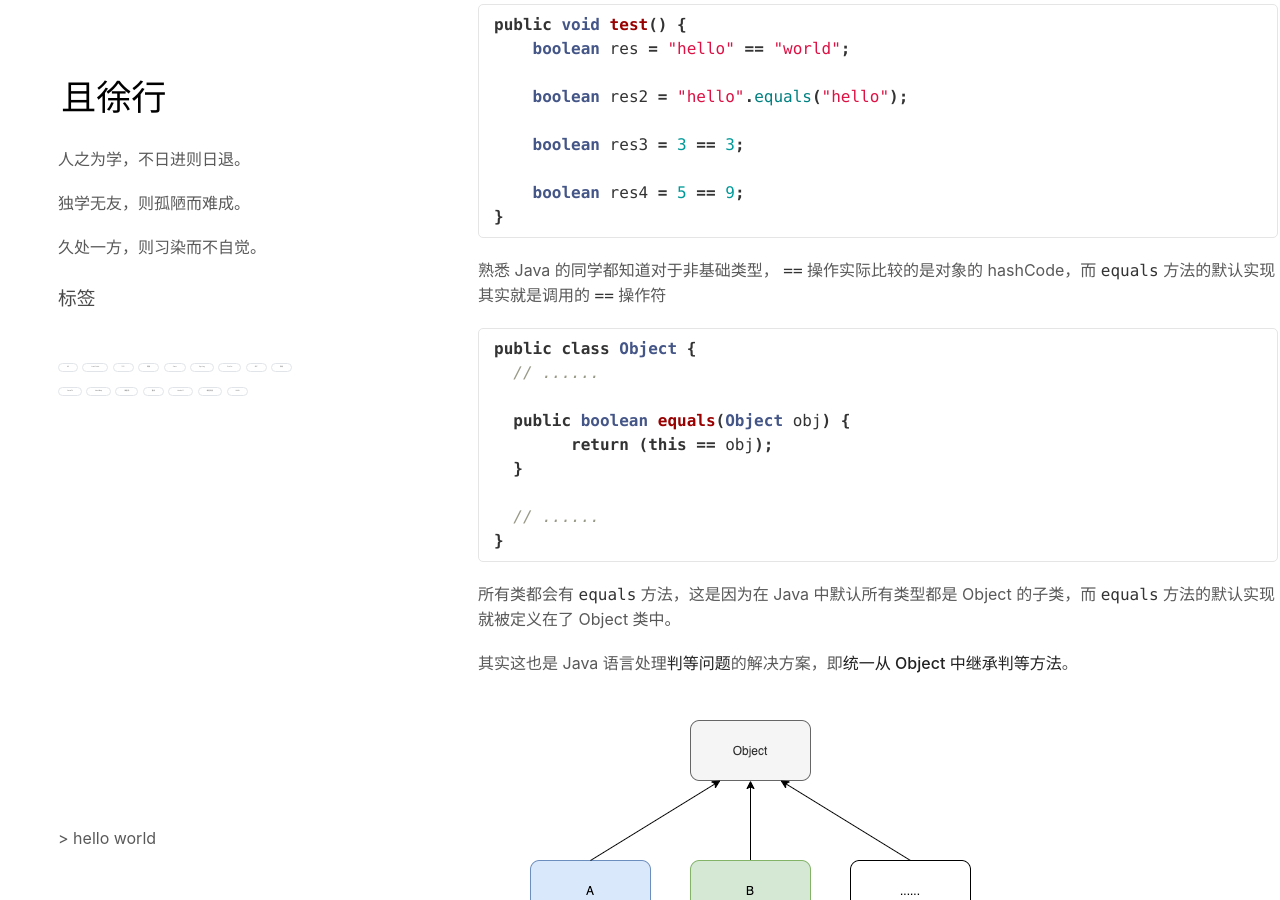
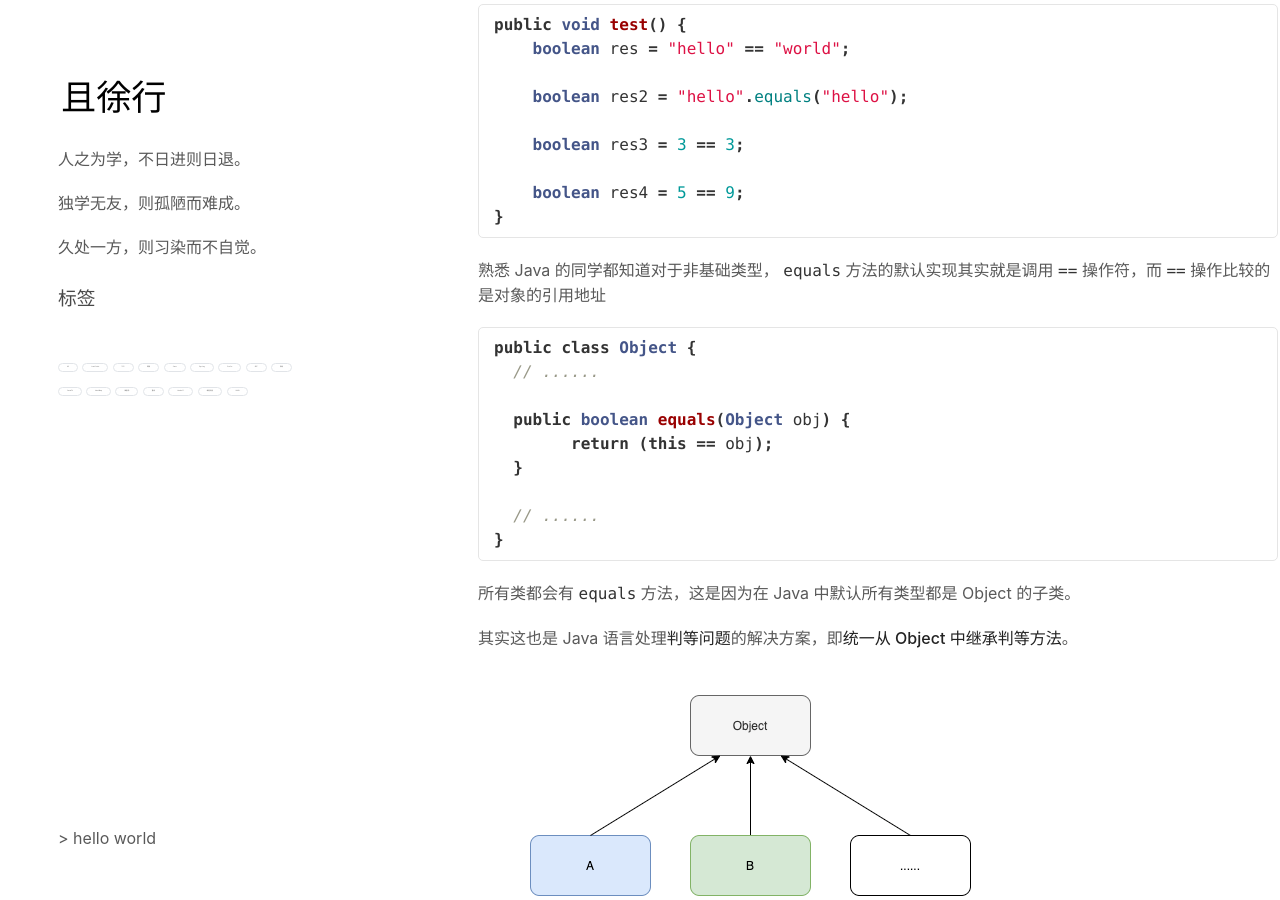
Before and after one commit to vran-dev/vran-dev.github.io, a Jekyll site: the page built from _articles/typeclasses-1/typeclasses-1.md, in a window 1280 px wide and 900 px high, scrolled down 525 px. Built offline with Jekyll 4.4.1, drawn with Linux system fonts in a browser that asks for light colours; comment, search, counter and statistics services are not loaded.

Commit message:
fix(typeclasses-1): fix error

````diff
--- a/_articles/typeclasses-1/typeclasses-1.md
+++ b/_articles/typeclasses-1/typeclasses-1.md
@@ -32,7 +32,7 @@ public void test() {
 }
 ```
 
-熟悉  Java 的同学都知道对于非基础类型，  `==` 操作实际比较的是对象的 hashCode，而 `equals` 方法的默认实现其实就是调用的  `==`  操作符
+熟悉  Java 的同学都知道对于非基础类型， `equals` 方法的默认实现其实就是调用  `==`  操作符，而 `==` 操作比较的是对象的引用地址
 
 ```java
 public class Object {
@@ -46,7 +46,7 @@ public class Object {
 }
 ```
 
-所有类都会有 `equals` 方法，这是因为在 Java 中默认所有类型都是 Object 的子类，而 `equals` 方法的默认实现就被定义在了 Object 类中。
+所有类都会有 `equals` 方法，这是因为在 Java 中默认所有类型都是 Object 的子类。
 
 其实这也是 Java 语言处理**判等问题**的解决方案，即**统一从 Object 中继承判等方法**。
 
````
